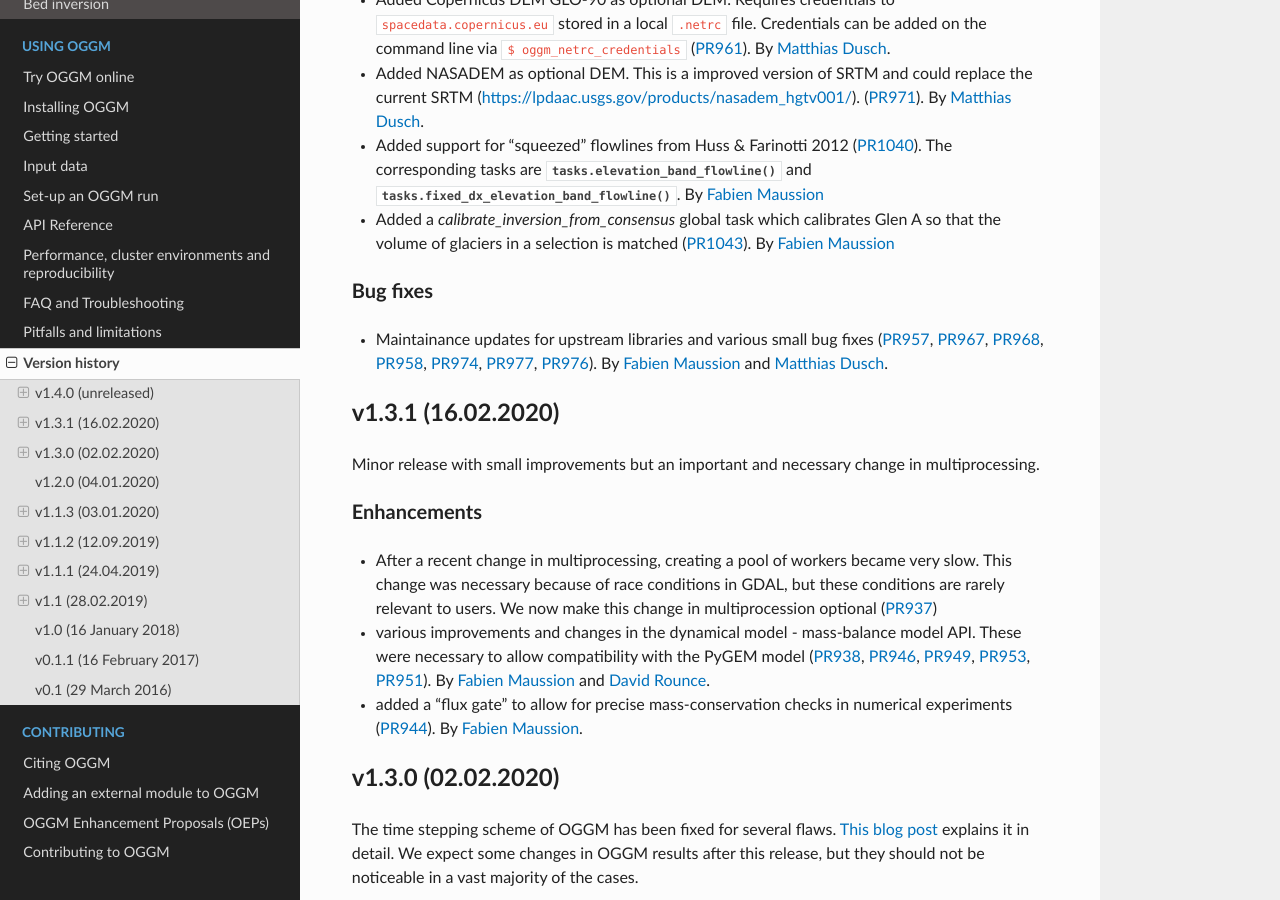
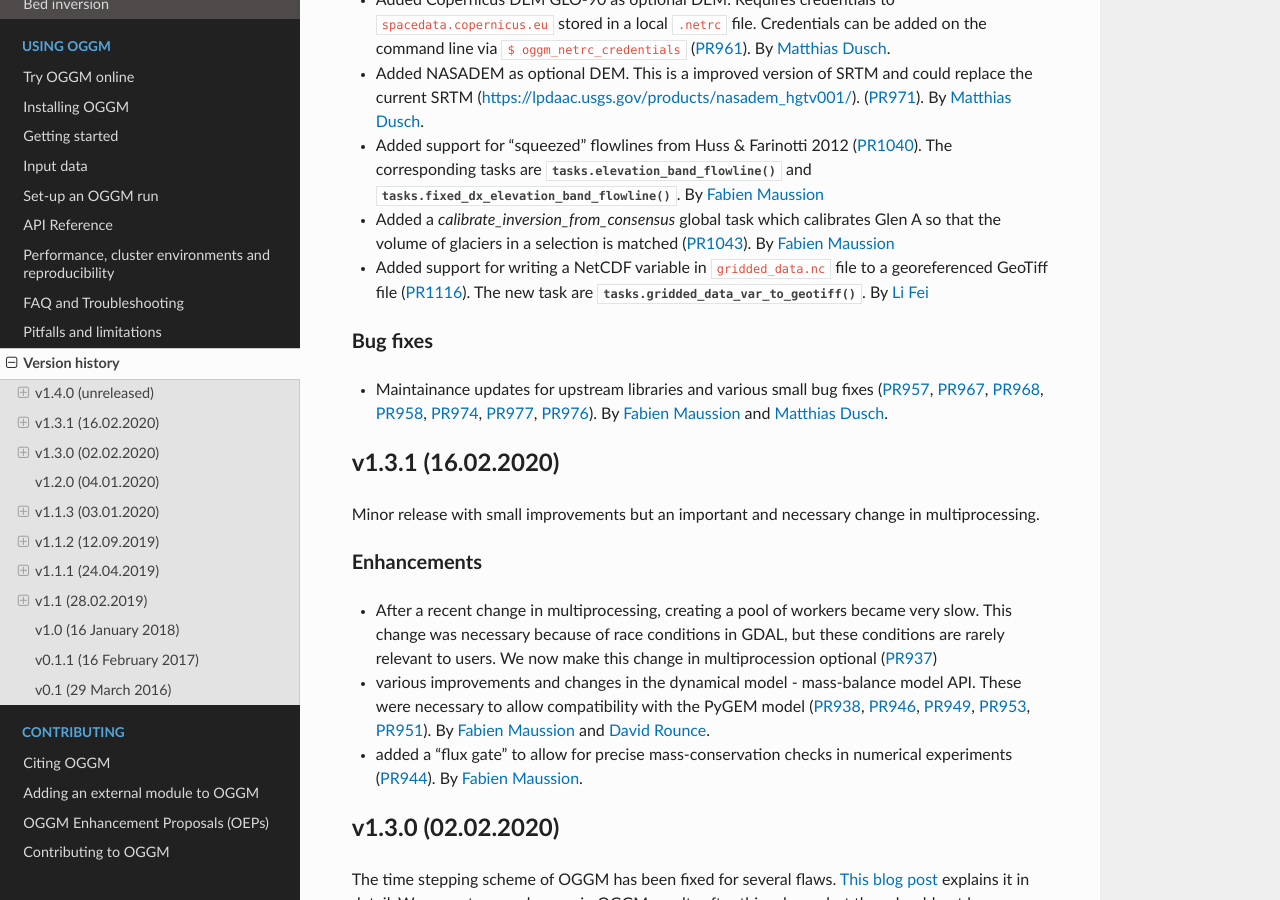
Before and after one commit to OGGM/oggm, a Sphinx documentation site: the page built from docs/whats-new.rst, in a window 1280 px wide and 900 px high, scrolled down 1134 px. Built offline with Sphinx 7.4.7 and the Read the Docs theme 2.0.0, drawn with Linux system fonts in a browser that asks for light colours; the version number could not be read and is left out.

Commit message:
Add gridded_data_var_to_geotiff task to 'Enhancements' documents

```diff
--- a/docs/whats-new.rst
+++ b/docs/whats-new.rst
@@ -85,6 +85,10 @@ Enhancements
   calibrates Glen A so that the volume of glaciers in a selection is
   matched (:pull:`1043`).
   By `Fabien Maussion <https://github.com/fmaussion>`_
+- Added support for writing a NetCDF variable in ``gridded_data.nc`` file to
+  a georeferenced GeoTiff file (:pull:`1116`). The new task are
+  :py:func:`tasks.gridded_data_var_to_geotiff`.
+  By `Li Fei <https://github.com/Keeptg>`_
 
 
 Bug fixes
```
